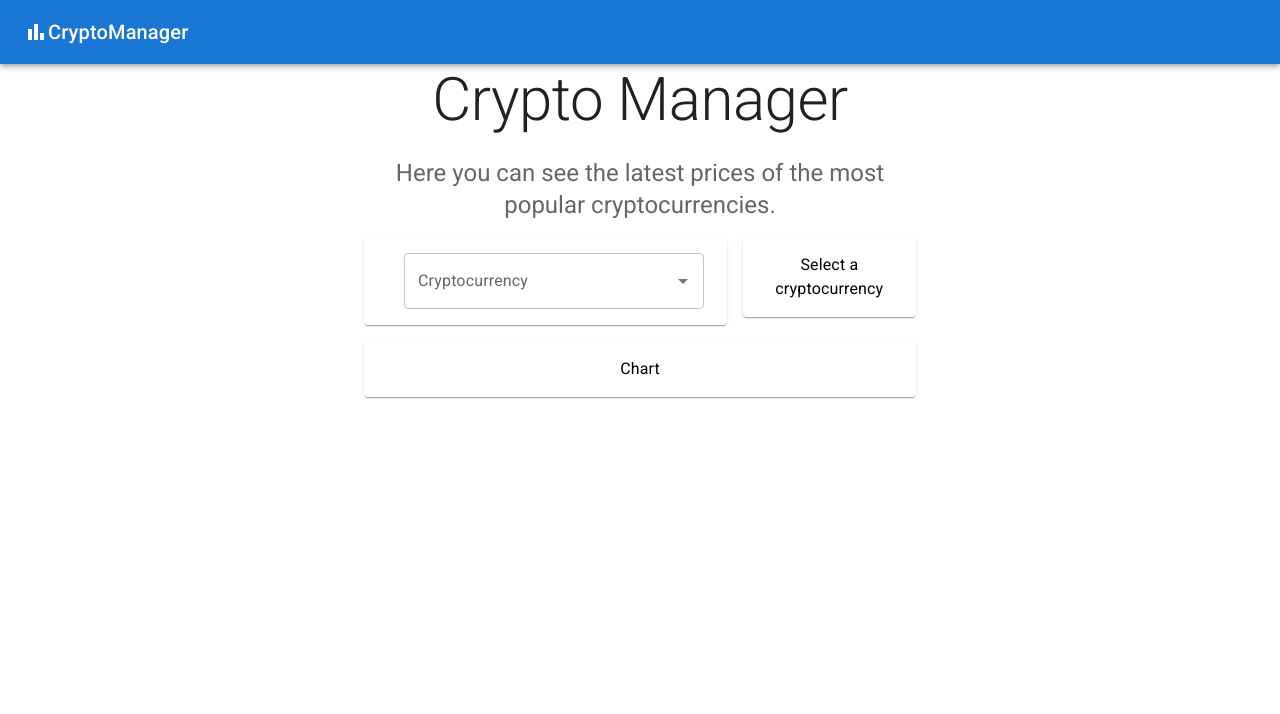
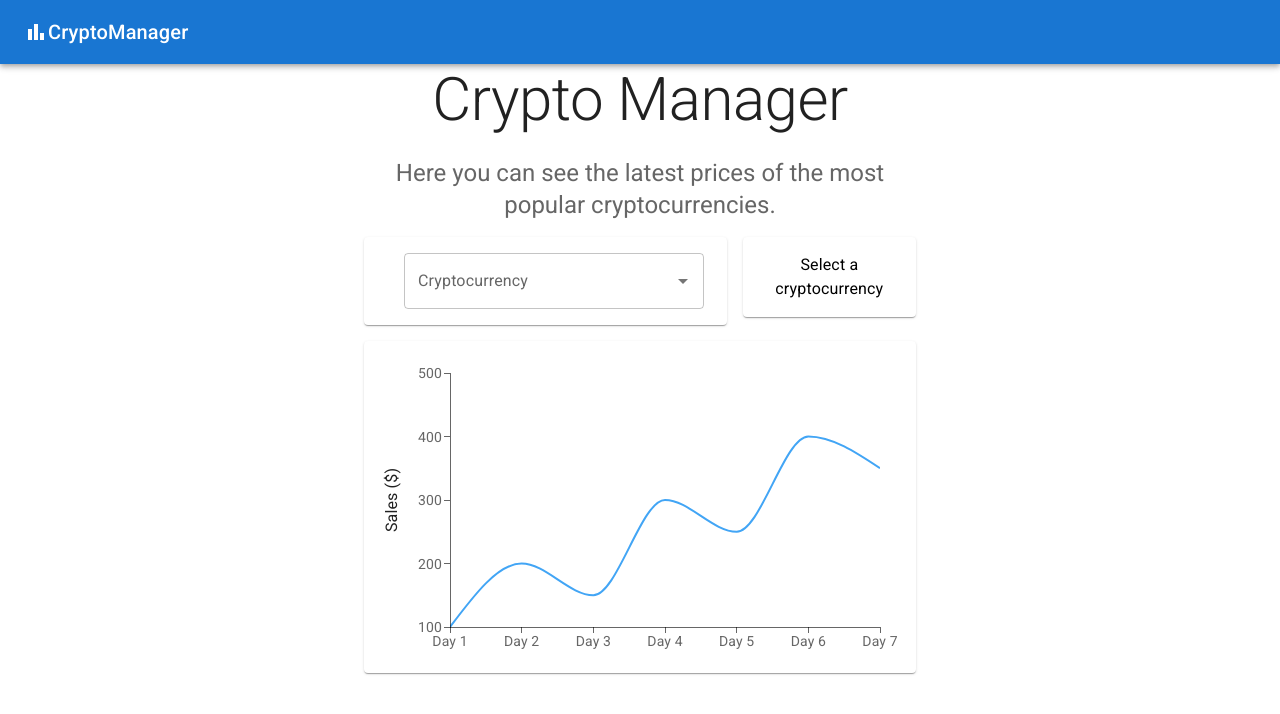
Before and after one commit to pedro7161/ReactMaterial, a React (Create React App) app: page / in a window 1280 px wide. Shown: the top 714 px of the page. Built offline with nearby package versions, Linux system fonts and the light colour scheme; no server answers.

Commit message:
added mock chart

```diff
--- a/package.json
+++ b/package.json
@@ -7,6 +7,7 @@
     "@emotion/styled": "^11.11.5",
     "@mui/icons-material": "^5.15.18",
     "@mui/material": "^5.15.18",
+    "@mui/x-charts": "^7.5.1",
     "@testing-library/jest-dom": "^5.17.0",
     "@testing-library/react": "^13.4.0",
     "@testing-library/user-event": "^13.5.0",
--- a/src/App.jsx
+++ b/src/App.jsx
@@ -2,6 +2,7 @@ import React, { useState, useEffect } from "react";
 import { Typography, AppBar, CssBaseline, Grid, Toolbar, Container, Paper } from '@mui/material';
 import BarChartIcon from '@mui/icons-material/BarChart';
 import CryptoCurrencys from "./CryptoCurrencys";
+import Chart from "./CreateChart"; // Import the Chart component
 import axios from 'axios';
 
 // Define the Item component
@@ -22,7 +23,7 @@ const App = () => {
 
     useEffect(() => {
         // Check if cryptoData is already fetched for the selected cryptocurrency
-        if (selectedCrypto && cryptoData && cryptoData.id === selectedCrypto.id || selectedCrypto==null) {
+        if (selectedCrypto && cryptoData && cryptoData.id === selectedCrypto.id || selectedCrypto == null) {
             return; // Do nothing if cryptoData is already fetched for the selected cryptocurrency
         }
 
@@ -93,7 +94,10 @@ const App = () => {
                                 </Item>
                             </Grid>
                             <Grid item xs={12}>
-                                <Item>Chart</Item>
+                                <Item>
+                                    {/* Render the Chart component here */}
+                                    <Chart />
+                                </Item>
                             </Grid>
                         </Grid>
                     </div>
--- /dev/null
+++ b/src/CreateChart.js
@@ -0,0 +1,67 @@
+import React from 'react';
+import { useTheme } from '@mui/material/styles';
+import { LineChart, axisClasses } from '@mui/x-charts';
+
+const Chart = () => {
+  const theme = useTheme();
+
+  const data = [
+    { time: 'Day 1', amount: 100 },
+    { time: 'Day 2', amount: 200 },
+    { time: 'Day 3', amount: 150 },
+    { time: 'Day 4', amount: 300 },
+    { time: 'Day 5', amount: 250 },
+    { time: 'Day 6', amount: 400 },
+    { time: 'Day 7', amount: 350 },
+  ];
+
+  return (
+    <div style={{ width: '100%', height: '300px' }}> {/* Set height here */}
+    <LineChart
+      dataset={data}
+      margin={{
+        top: 16,
+        right: 20,
+        left: 70,
+        bottom: 30,
+      }}
+      xAxis={[
+        {
+          scaleType: 'point',
+          dataKey: 'time',
+          tickNumber: 2,
+          tickLabelStyle: theme.typography.body2,
+        },
+      ]}
+      yAxis={[
+        {
+          label: 'Sales ($)',
+          labelStyle: {
+            ...theme.typography.body1,
+            fill: theme.palette.text.primary,
+          },
+          tickLabelStyle: theme.typography.body2,
+          max: 500,
+          tickNumber: 5,
+        },
+      ]}
+      series={[
+        {
+          dataKey: 'amount',
+          showMark: false,
+          color: theme.palette.primary.light,
+        },
+      ]}
+      sx={{
+        [`.${axisClasses.root} line`]: { stroke: theme.palette.text.secondary },
+        [`.${axisClasses.root} text`]: { fill: theme.palette.text.secondary },
+        [`& .${axisClasses.left} .${axisClasses.label}`]: {
+          transform: 'translateX(-25px)',
+        },
+      }}
+    />
+  </div>
+  );
+}
+
+export default Chart;
```
Also changed, not shown: 2 other files (tests, documents, lock files or other folders).
